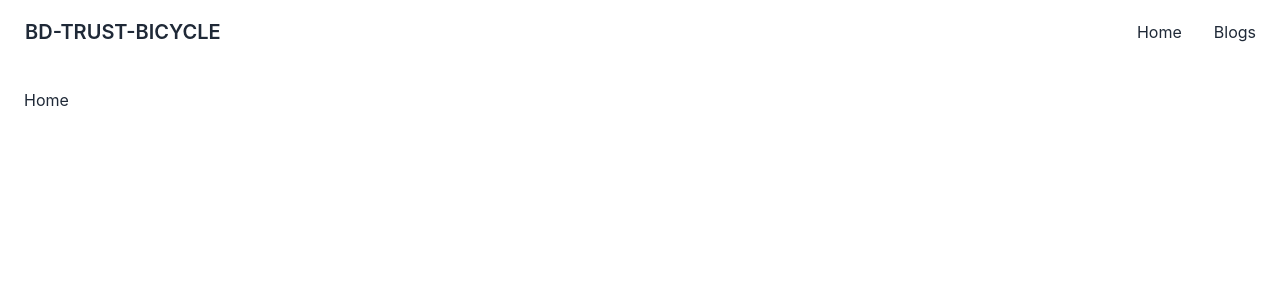
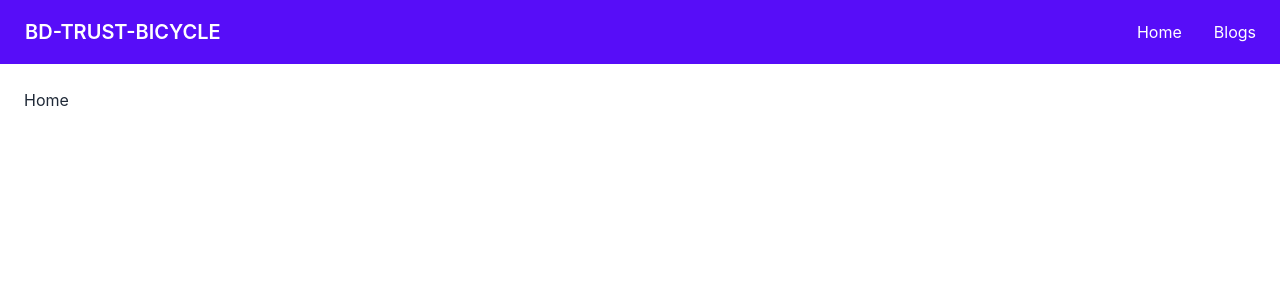
Before and after one commit to Rafat-Web-Developer/bd-trust-bicycle, a React (Create React App) app: page / in a window 1280 px wide. Shown: the top 300 px of the page. Built offline with nearby package versions, Linux system fonts and the light colour scheme.

Commit message:
Change navbar color

```diff
--- a/src/Pages/Shared/Navbar.js
+++ b/src/Pages/Shared/Navbar.js
@@ -14,7 +14,7 @@ const Navbar = () => {
   );
   return (
     <header>
-      <nav class="navbar bg-base-100">
+      <nav class="navbar bg-primary text-primary-content">
         <div class="navbar-start">
           <div class="dropdown">
             <label tabindex="0" class="btn btn-ghost lg:hidden">
@@ -35,7 +35,7 @@ const Navbar = () => {
             </label>
             <ul
               tabindex="0"
-              class="menu menu-compact dropdown-content mt-3 p-2 shadow bg-base-100 rounded-box w-52"
+              class="menu menu-compact dropdown-content mt-3 p-2 shadow bg-primary text-primary-content rounded-box w-52"
             >
               {menuItems}
             </ul>
```
